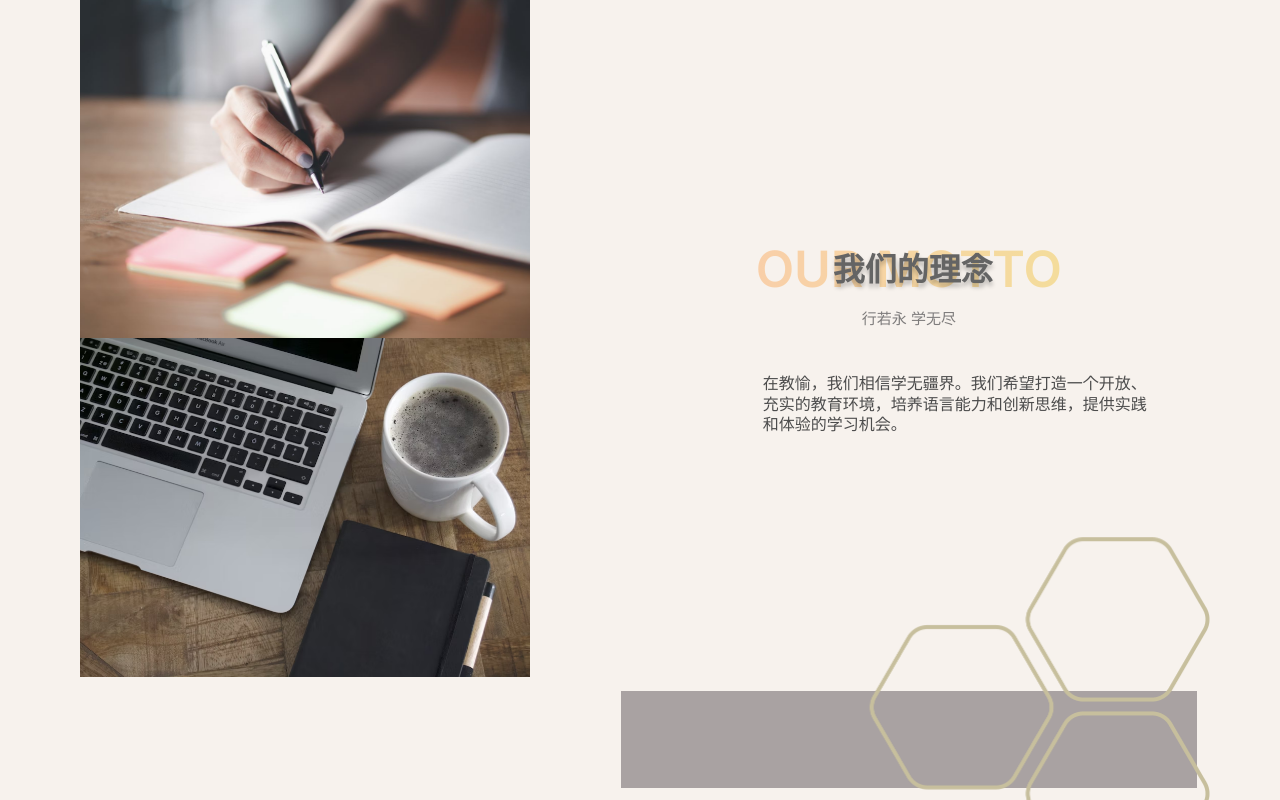
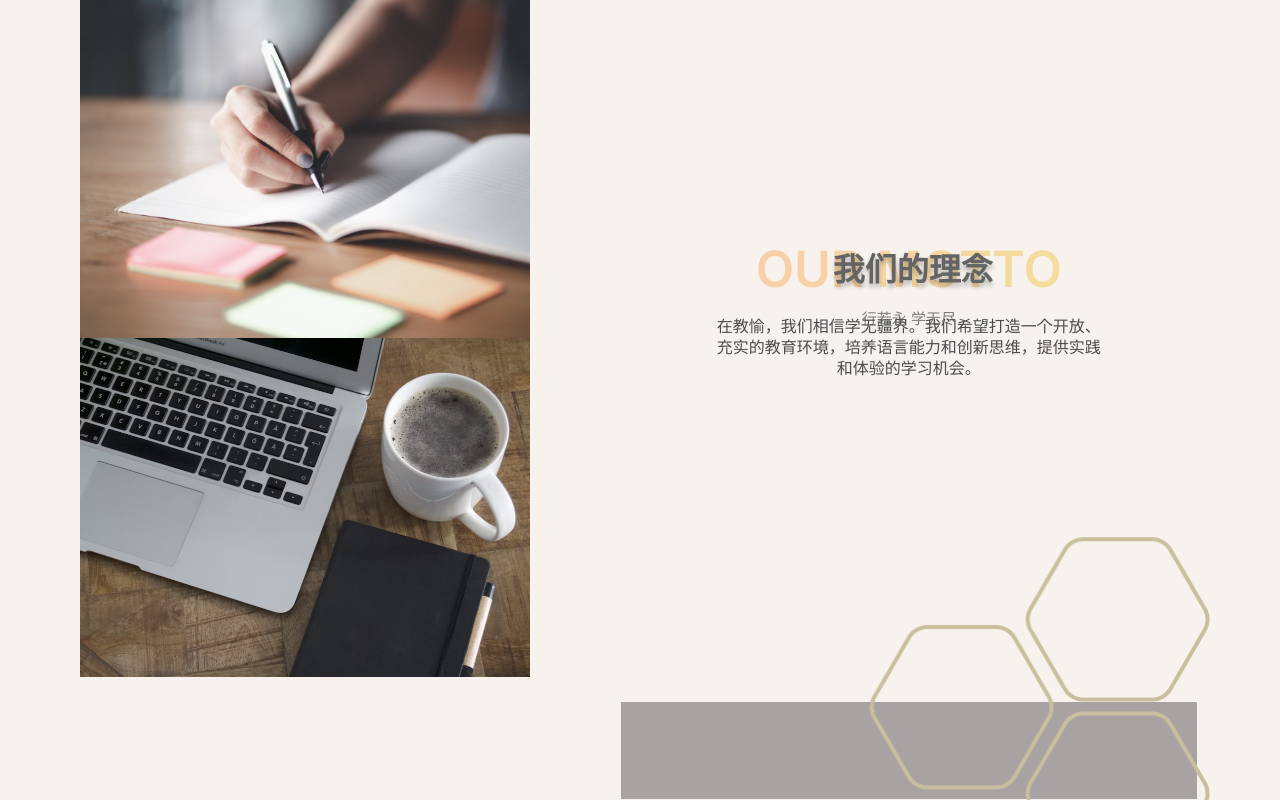
Before and after one commit to BREADLuVER/eduphoria-web, a Flask app: page / in a window 1280 px wide. Shown: the part 953-1753 px from the top of the page. Run offline with Flask 2, Linux system fonts and the light colour scheme; some libraries are stand-ins or nearby versions.

Commit message:
motto change

```diff
--- a/static/css/index-css.css
+++ b/static/css/index-css.css
@@ -479,18 +479,18 @@ button {
 
 .motto-text {
     display: flex;
-    align-items: center;
-    justify-content: flex-start;
+    align-items: center; /* Vertically center the content */
+    justify-content: center; /* Horizontally center the content */
     position: relative;
     width: 392px;
     height: 83px;
-    margin: 112.904px 0 0 100px;
+    margin: auto; /* Center the element */
     color: #4c4c4c;
     font-family: Inter, var(--default-font-family);
     font-size: 16px;
     font-weight: 400;
     line-height: 20.8px;
-    text-align: left;
+    text-align: center; /* Align the text center */
     z-index: 6;
 }
 
```
